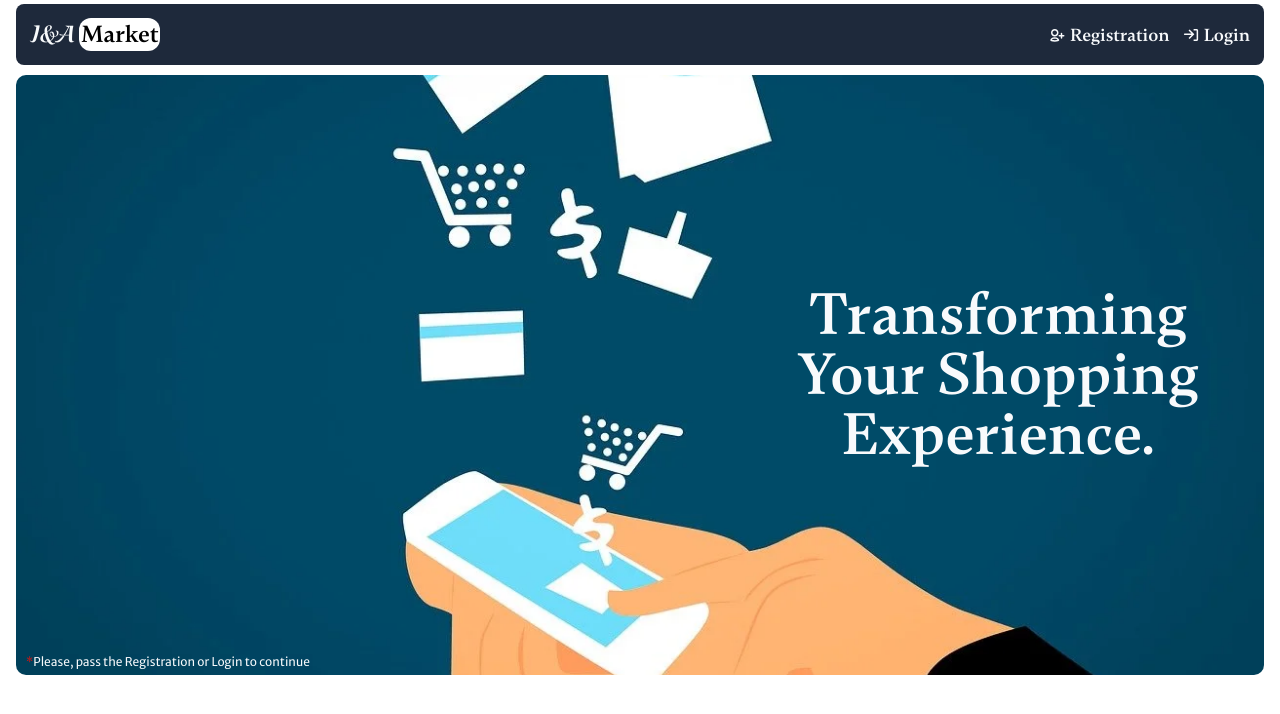
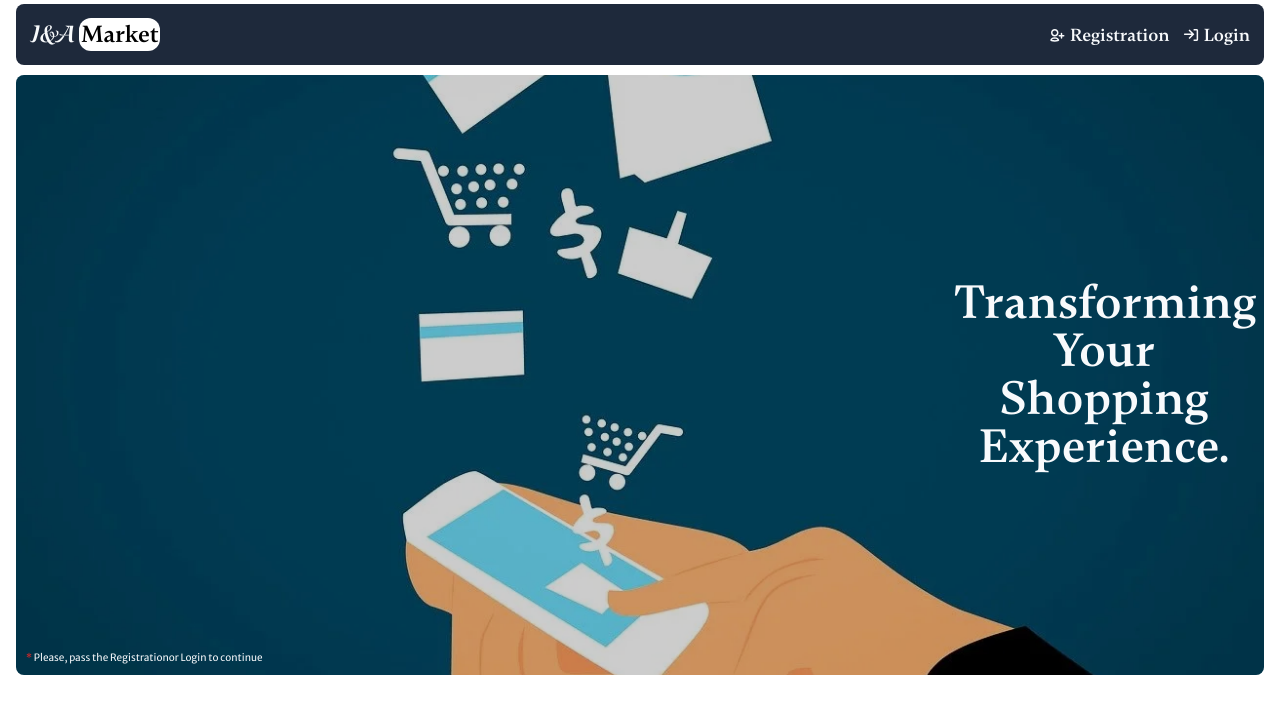
Before and after one commit to Artur-Luniaka/marketplace, a React (Vite) app: page / in a window 1280 px wide. Shown: the top 714 px of the page. Built offline with nearby package versions, Linux system fonts and the light colour scheme.

Commit message:
set component Hero(inprogress)

```diff
--- /dev/null
+++ b/src/components/Hero.jsx
@@ -0,0 +1,23 @@
+const Hero = () => {
+  return (
+    <>
+      <div className="bg-[url('/bg-version-3.webp')] h-[600px] bg-cover bg-center rounded-lg">
+        <div className="flex h-full bg-black bg-opacity-20 rounded-lg p-2.5">
+          <div className="flex order-1 items-center md:ml-auto">
+            <h1 className="text-3 text-2xl text-center font-gambetta max-w-[300px] md:text-5xl">
+              Transforming Your Shopping Experience.
+            </h1>
+          </div>
+          <div className="flex flex-shrink-1 items-end">
+            <p className="text-3 text-[10px] font-merriweather max-w-[250px]">
+              <span className="text-red-600">*</span> Please, pass the
+              Registrationor Login to continue
+            </p>
+          </div>
+        </div>
+      </div>
+    </>
+  );
+};
+
+export default Hero;
--- a/src/components/Hero/Hero.jsx
+++ /dev/null
@@ -1,18 +0,0 @@
-import s from "./Hero.module.css";
-const Hero = () => {
-  return (
-    <>
-      <div className={s.back_img}>
-        <p className="text-3 font-merriweather text-xs xs:mt-auto xs:text-center">
-          <span className="text-red-700">*</span>Please, pass the Registration
-          or Login to continue
-        </p>
-        <h1 className="md:max-w-[321px] md:text-5xl text-3 xl:text-6xl font-gambetta flex items-center ml-auto xl:max-w-lg text-center break-words1 xs:text-lg">
-          Transforming Your Shopping Experience.
-        </h1>
-      </div>
-    </>
-  );
-};
-
-export default Hero;
--- a/src/components/Hero/Hero.module.css
+++ /dev/null
@@ -1,17 +0,0 @@
-.back_img {
-  background-image: url("/bg-version-3.webp");
-  background-position: center;
-  background-size: cover;
-  background-repeat: no-repeat;
-  width: 100%;
-  height: 600px;
-  border-radius: 10px;
-  padding: 5px 10px;
-  display: flex;
-}
-@media (max-width: 768) {
-  .back_img {
-    height: 450px;
-    display: block;
-  }
-}
--- a/src/pages/HomePage.jsx
+++ b/src/pages/HomePage.jsx
@@ -1,4 +1,4 @@
-import Hero from "../components/Hero/Hero";
+import Hero from "../components/Hero";
 
 const HomePage = () => {
   return (
```
